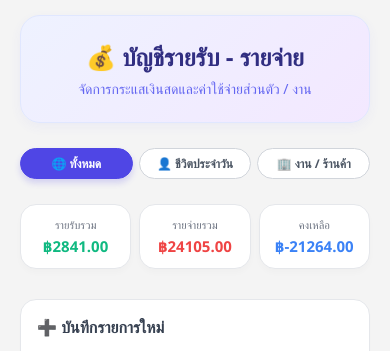
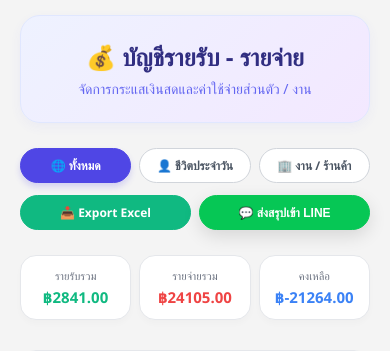
Before and after one commit to 02phuwanai-ops/maxky-pos, a FastAPI app: page /account in a window 390 px wide. Shown: the part 48-399 px from the top of the page. Run offline with FastAPI, Linux system fonts and the light colour scheme; data comes from the database, SQL or seed files in the repository; both versions use the stored data as it was after the commit.

Commit message:
Update account page layout

```diff
--- a/app/routes/account.py
+++ b/app/routes/account.py
@@ -1,23 +1,37 @@
+import io
+import requests
+import pandas as pd
+from datetime import datetime
+from typing import Optional
 from fastapi import APIRouter, Request, Form, Query, status
-from fastapi.responses import HTMLResponse, RedirectResponse
+from fastapi.responses import HTMLResponse, RedirectResponse, StreamingResponse
 from fastapi.templating import Jinja2Templates
+
 from app.database.account_db import (
     add_transaction,
     get_account_summary,
     delete_transaction,
     update_transaction,
     clear_work_income,
-    get_work_income_summary  # ✨ ดึงฟังก์ชันคำนวณยอดงานรอบปัจจุบันเพิ่มเข้ามา
+    get_work_income_summary
 )
 
 templates = Jinja2Templates(directory="app/templates")
 router = APIRouter()
 
+# 🔑 ใส่ Token ของ LINE Notify ของคุณตรงนี้
+LINE_NOTIFY_TOKEN = "YOUR_LINE_NOTIFY_TOKEN"
+
+
 @router.get("/account", response_class=HTMLResponse)
-def account_page(request: Request, scope: str = Query("all")):
-    summary = get_account_summary(selected_scope=scope)
-
-    # ✨ ดึงยอดรายรับงานรอบปัจจุบัน (ที่ยังไม่เคลียร์) ส่งไปให้ Template
+def account_page(
+    request: Request,
+    scope: str = Query("all"),
+    start_date: Optional[str] = Query(None),
+    end_date: Optional[str] = Query(None)
+):
+    # ส่ง start_date และ end_date ไปยัง get_account_summary (หากใน db รองรับการกรองวัน)
+    summary = get_account_summary(selected_scope=scope, start_date=start_date, end_date=end_date)
     work_current_income = get_work_income_summary()
 
     return templates.TemplateResponse(
@@ -26,9 +40,84 @@ def account_page(request: Request, scope: str = Query("all")):
         context={
             "request": request,
             "summary": summary,
-            "work_current_income": work_current_income  # ✨ ส่งค่ายอดกล่องสีเขียวไปที่หน้า HTML
+            "work_current_income": work_current_income,
+            "start_date": start_date or "",
+            "end_date": end_date or ""
         }
     )
+
+
+# 📊 API ดาวน์โหลดไฟล์ Excel
+@router.get("/api/account/export-excel")
+def export_excel(
+    scope: str = Query("all"),
+    start_date: Optional[str] = Query(None),
+    end_date: Optional[str] = Query(None)
+):
+    summary = get_account_summary(selected_scope=scope, start_date=start_date, end_date=end_date)
+    transactions = summary.get("transactions", [])
+
+    # แปลงข้อมูลเป็น DataFrame
+    formatted_data = []
+    for item in transactions:
+        formatted_data.append({
+            "ID": item[0],
+            "รายการ": item[1],
+            "ประเภท": "รายรับ" if item[2] == "income" else "รายจ่าย",
+            "จำนวนเงิน (บาท)": item[3],
+            "หมวดหมู่": item[4],
+            "วัน-เวลา": item[5],
+            "บัญชี": "งาน/ร้านค้า" if item[6] == "work" else "ชีวิตประจำวัน"
+        })
+
+    df = pd.DataFrame(formatted_data)
+
+    # สร้างไฟล์ Excel บน Memory
+    output = io.BytesIO()
+    with pd.ExcelWriter(output, engine='openpyxl') as writer:
+        df.to_excel(writer, index=False, sheet_name='Summary_Report')
+    output.seek(0)
+
+    filename = f"account_report_{scope}_{datetime.now().strftime('%Y%m%d_%H%M')}.xlsx"
+    headers = {'Content-Disposition': f'attachment; filename="{filename}"'}
+
+    return StreamingResponse(
+        output,
+        headers=headers,
+        media_type='application/vnd.openxmlformats-officedocument.spreadsheetml.sheet'
+    )
+
+
+# 💬 API ส่งสรุปยอดเข้า LINE
+@router.post("/api/account/send-line")
+def send_line_report(
+    scope: str = Form("all"),
+    income: float = Form(0.0),
+    expense: float = Form(0.0),
+    balance: float = Form(0.0)
+):
+    scope_name = "ทั้งหมด" if scope == 'all' else ("ชีวิตประจำวัน" if scope == 'personal' else "งาน / ร้านค้า")
+
+    message = (
+        f"\n📊 สรุปยอดบัญชี ({scope_name})\n"
+        f"🟢 รายรับรวม: ฿{income:,.2f}\n"
+        f"🔴 รายจ่ายรวม: ฿{expense:,.2f}\n"
+        f"💰 คงเหลือสุทธิ: ฿{balance:,.2f}\n"
+        f"-------------------\n"
+        f"⏰ ข้อมูล ณ วันที่: {datetime.now().strftime('%Y-%m-%d %H:%M')}"
+    )
+
+    url = "https://notify-api.line.me/api/notify"
+    headers = {"Authorization": f"Bearer {LINE_NOTIFY_TOKEN}"}
+    payload = {"message": message}
+
+    try:
+        requests.post(url, headers=headers, data=payload)
+    except Exception as e:
+        print(f"Error sending LINE Notify: {e}")
+
+    return RedirectResponse(url=f"/account?scope={scope}", status_code=status.HTTP_303_SEE_OTHER)
+
 
 @router.post("/api/account/add")
 def add_account_item(
@@ -41,10 +130,12 @@ def add_account_item(
     add_transaction(title, type, amount, category, scope)
     return RedirectResponse(url=f"/account?scope={scope}", status_code=status.HTTP_303_SEE_OTHER)
 
+
 @router.post("/api/account/delete/{trans_id}")
 def delete_account_item(trans_id: int, current_scope: str = Form("all")):
     delete_transaction(trans_id)
     return RedirectResponse(url=f"/account?scope={current_scope}", status_code=status.HTTP_303_SEE_OTHER)
+
 
 @router.post("/api/account/update/{trans_id}")
 def update_account_item(
@@ -59,6 +150,7 @@ def update_account_item(
     update_transaction(trans_id, title, type, amount, category, scope)
     return RedirectResponse(url=f"/account?scope={current_scope}", status_code=status.HTTP_303_SEE_OTHER)
 
+
 @router.post("/api/account/clear-work-income")
 def clear_work_income_route():
     try:
--- a/app/templates/account.html
+++ b/app/templates/account.html
@@ -19,10 +19,52 @@
 .header-card h1 { color: #312e81; margin: 0 0 6px 0; font-size: 24px; font-weight: 700; }
 .header-card p { color: #6366f1; margin: 0; font-size: 14px; font-weight: 500; }
 
-/* Filter Tabs */
-.filter-tabs { display: flex; justify-content: center; gap: 10px; margin-bottom: 25px; }
-.tab-btn { padding: 8px 18px; border-radius: 20px; border: 1px solid #d1d5db; background: white; color: #4b5563; font-weight: 600; text-decoration: none; font-size: 14px; transition: 0.2s; }
+/* Toolbar Area - จัดระเบียบปุ่มใหม่ */
+.toolbar-container {
+    display: flex;
+    justify-content: space-between;
+    align-items: center;
+    flex-wrap: wrap;
+    gap: 12px;
+    margin-bottom: 25px;
+}
+
+.filter-tabs { display: flex; gap: 8px; flex-wrap: wrap; }
+.action-tools { display: flex; gap: 8px; flex-wrap: wrap; }
+
+.tab-btn {
+    padding: 8px 16px;
+    border-radius: 20px;
+    border: 1px solid #d1d5db;
+    background: white;
+    color: #4b5563;
+    font-weight: 600;
+    text-decoration: none;
+    font-size: 13.5px;
+    transition: all 0.2s ease;
+    display: inline-flex;
+    align-items: center;
+    gap: 6px;
+    white-space: nowrap;
+}
+.tab-btn:hover { background: #f9fafb; }
 .tab-btn.active { background: #4f46e5; color: white; border-color: #4f46e5; box-shadow: 0 4px 6px rgba(79, 70, 229, 0.2); }
+
+/* ปุ่มแอคชันพิเศษ */
+.btn-export {
+    background-color: #10b981 !important;
+    color: white !important;
+    border-color: #10b981 !important;
+}
+.btn-export:hover { background-color: #059669 !important; }
+
+.btn-line {
+    background-color: #06C755 !important;
+    color: white !important;
+    border-color: #06C755 !important;
+    cursor: pointer;
+}
+.btn-line:hover { background-color: #05b34c !important; }
 
 /* Cards สรุปยอด */
 .cards-grid { display: grid; grid-template-columns: repeat(3, 1fr); gap: 20px; margin-bottom: 30px; }
@@ -83,22 +124,21 @@
 .modal-footer-custom { display: flex; justify-content: flex-end; gap: 10px; margin-top: 20px; }
 .btn-cancel { background: #e5e7eb; color: #374151; padding: 9px 16px; border: none; border-radius: 8px; cursor: pointer; font-weight: 600; font-size: 14px; }
 
-/* Responsive Styles for Mobile */
+/* Responsive Mobile */
 @media (max-width: 768px) {
   .container { padding: 0 10px; margin: 15px auto; }
+  .toolbar-container { flex-direction: column; align-items: stretch; }
+  .filter-tabs, .action-tools { width: 100%; justify-content: space-between; }
+  .tab-btn { flex: 1; text-align: center; justify-content: center; font-size: 12px; padding: 8px 10px; }
+
   .cards-grid { grid-template-columns: repeat(3, 1fr); gap: 8px; }
   .card-box { padding: 12px 6px; }
   .card-box h3 { font-size: 11px; margin-bottom: 4px; }
   .card-box p { font-size: 15px; }
   .content-grid { grid-template-columns: 1fr; gap: 15px; }
-  .filter-tabs { flex-wrap: wrap; gap: 6px; }
-  .tab-btn { padding: 6px 10px; font-size: 12px; flex: 1; text-align: center; }
   .panel { padding: 16px; }
 
-  /* ซ่อนตาราง Desktop */
   .table-desktop { display: none; }
-
-  /* ปรับแต่ง Mobile Card List ใหม่ให้คลีน */
   .mobile-tx-list { display: flex; flex-direction: column; gap: 10px; }
 
   .mobile-tx-item {
@@ -162,11 +168,24 @@
         <p>จัดการกระแสเงินสดและค่าใช้จ่ายส่วนตัว / งาน</p>
     </div>
 
-    <!-- ปุ่ม Filter สลับดูส่วนตัว / งาน -->
-    <div class="filter-tabs">
-        <a href="/account?scope=all" class="tab-btn {% if summary.selected_scope == 'all' %}active{% endif %}">🌐 ทั้งหมด</a>
-        <a href="/account?scope=personal" class="tab-btn {% if summary.selected_scope == 'personal' %}active{% endif %}">👤 ชีวิตประจำวัน</a>
-        <a href="/account?scope=work" class="tab-btn {% if summary.selected_scope == 'work' %}active{% endif %}">🏢 งาน / ร้านค้า</a>
+    <!-- Toolbar: แยกฝั่ง Filter และ Action Buttons ชัดเจน -->
+    <div class="toolbar-container">
+        <!-- ฝั่งตัวกรองข้อมูล -->
+        <div class="filter-tabs">
+            <a href="/account?scope=all" class="tab-btn {% if summary.selected_scope == 'all' %}active{% endif %}">🌐 ทั้งหมด</a>
+            <a href="/account?scope=personal" class="tab-btn {% if summary.selected_scope == 'personal' %}active{% endif %}">👤 ชีวิตประจำวัน</a>
+            <a href="/account?scope=work" class="tab-btn {% if summary.selected_scope == 'work' %}active{% endif %}">🏢 งาน / ร้านค้า</a>
+        </div>
+
+        <!-- ฝั่งปุ่มเครื่องมือ -->
+        <div class="action-tools">
+            <a href="/api/account/export-excel?scope={{ summary.selected_scope }}{% if start_date %}&start_date={{ start_date }}{% endif %}{% if end_date %}&end_date={{ end_date }}{% endif %}" class="tab-btn btn-export">
+                📥 Export Excel
+            </a>
+            <button type="button" onclick="sendSummaryToLine()" class="tab-btn btn-line">
+                💬 ส่งสรุปเข้า LINE
+            </button>
+        </div>
     </div>
 
     <!-- Summary Cards -->
@@ -419,7 +438,33 @@
 </div>
 
 <script>
-// สคริปต์เปิด-ปิด Modal แก้ไข
+// ฟังก์ชันส่งสรุปเข้า LINE
+function sendSummaryToLine() {
+    if (!confirm("คุณต้องการส่งสรุปยอดบัญชีเข้า LINE ใช่หรือไม่?")) return;
+
+    const formData = new FormData();
+    formData.append('scope', "{{ summary.selected_scope }}");
+    formData.append('income', "{{ summary.income }}");
+    formData.append('expense', "{{ summary.expense }}");
+    formData.append('balance', "{{ summary.balance }}");
+
+    fetch('/api/account/send-line', {
+        method: 'POST',
+        body: formData
+    })
+    .then(response => {
+        if (response.ok || response.redirected) {
+            alert('🚀 ส่งข้อมูลสรุปเข้า LINE เรียบร้อยแล้ว!\n(หากข้อความไม่เข้า กรุณาตรวจสอบ LINE_NOTIFY_TOKEN ในไฟล์ app/routes/account.py)');
+        } else {
+            alert('❌ เกิดข้อผิดพลาด ไม่สามารถส่ง LINE ได้');
+        }
+    })
+    .catch(error => {
+        console.error('Error:', error);
+        alert('❌ เกิดข้อผิดพลาดในการเชื่อมต่อ');
+    });
+}
+
 function openEditModal(id, title, type, amount, category, scope) {
     document.getElementById('editForm').action = '/api/account/update/' + id;
     document.getElementById('edit_title').value = title;
```
Also changed, not shown: other parts of app/templates/account.html (+9 -46 lines), app/database/account_db.py (+8 -2 lines), data/account.db, data/maxky_pos.db, database.db, pos.db.
